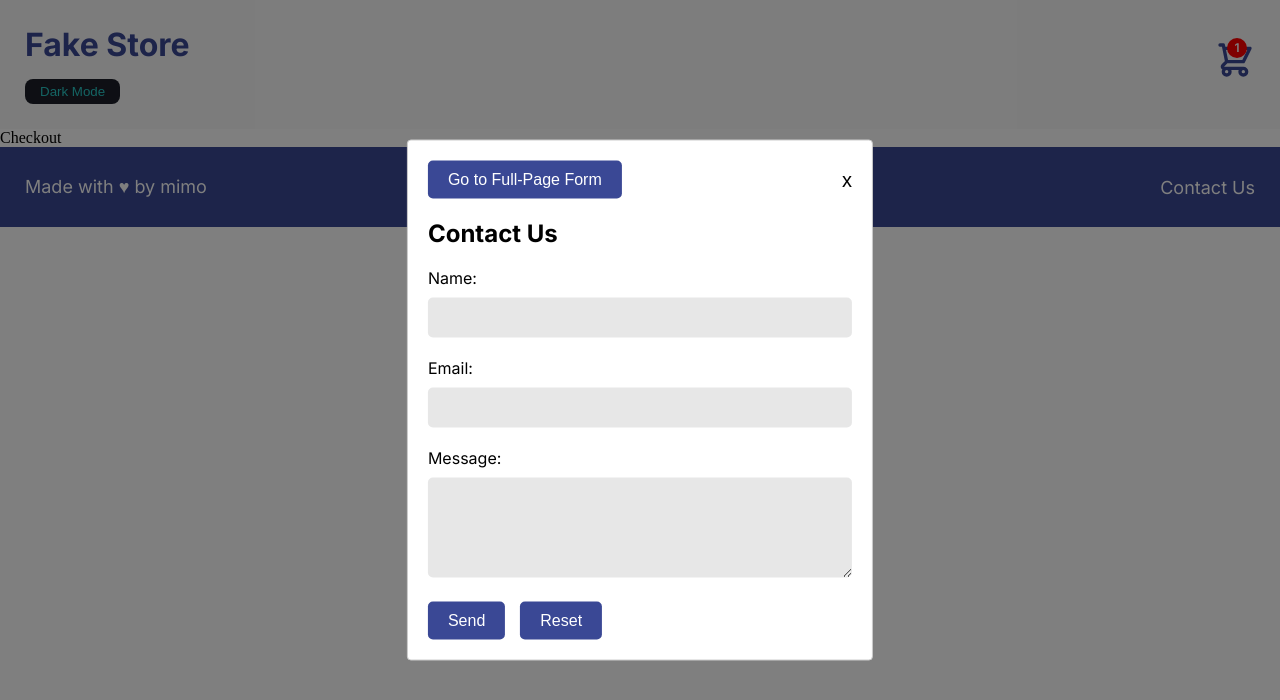
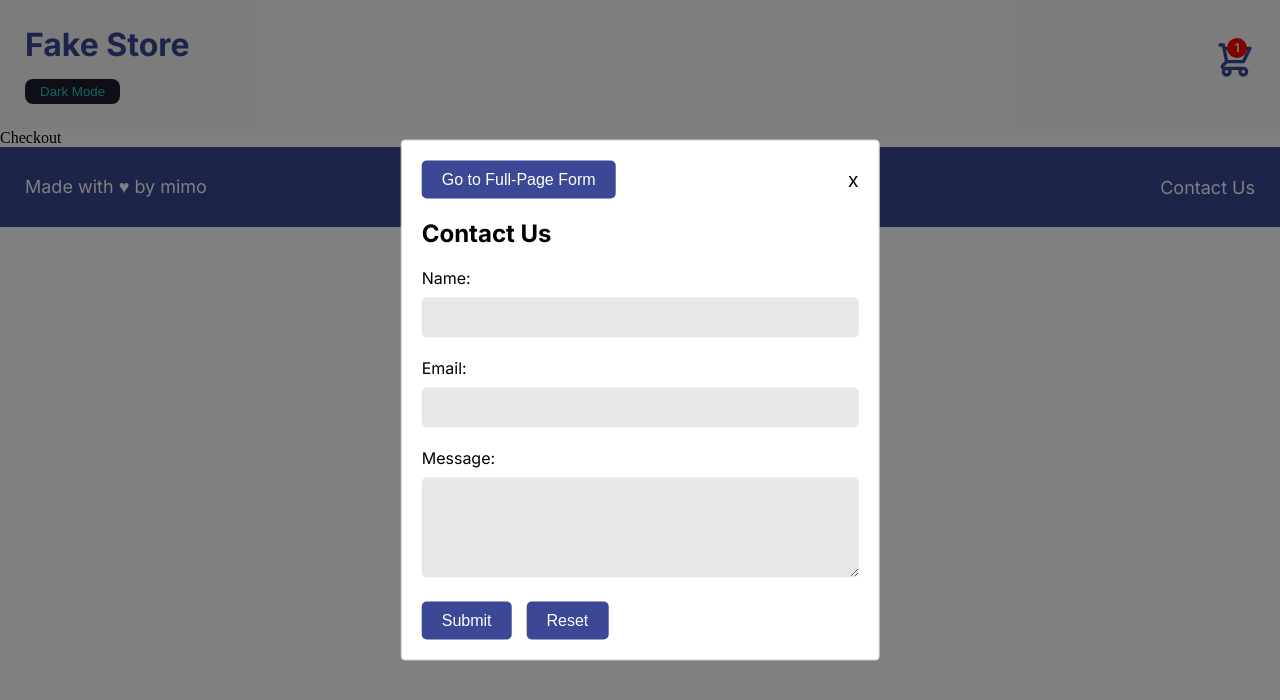
Before and after one commit to nhahn92/fake-store, a React (Vite) app: page /checkout in a window 1280 px wide. Both pictures are taken after a click on the link "Contact Us". Shown: the top 700 px of the page. Built offline with nearby package versions, Linux system fonts and the light colour scheme.

Commit message:
Changed a button for consistency

```diff
--- a/src/components/Footer/Footer.jsx
+++ b/src/components/Footer/Footer.jsx
@@ -49,7 +49,7 @@ function Footer() {
           <input type="email" id="email" />
           <label htmlFor="message">Message:</label>
           <textarea id="message" rows="4"></textarea>
-          <button type="submit" className="modal-button">Send</button>
+          <button type="submit" className="modal-button">Submit</button>
           <button type="reset" className="modal-button">Reset</button>
         </form>
       </Modal>
```
